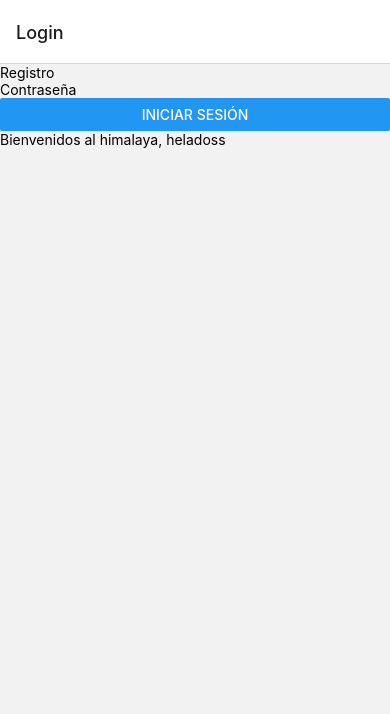
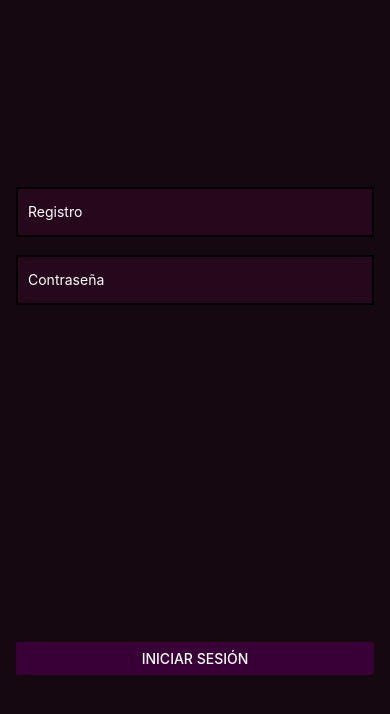
Before and after one commit to kechus/ase-plus, a React Native app: screen /login in a window 390 px wide. Shown: the top 714 px of the page. Built offline with nearby package versions, Linux system fonts and the light colour scheme.

Commit message:
basic styling

```diff
--- a/App.js
+++ b/App.js
@@ -1,9 +1,9 @@
 import { NavigationContainer } from '@react-navigation/native';
 import { createNativeStackNavigator } from '@react-navigation/native-stack';
-import Home from './screens/Home';
-import Login from './screens/Login'
+import Home from "./screens/Home";
+import Login from "./screens/Login";
 
-const stack = createNativeStackNavigator()
+const stack = createNativeStackNavigator();
 
 export default function App() {
   return (
@@ -12,12 +12,12 @@ export default function App() {
         <stack.Screen
           name="login"
           component={Login}
-          options={{ title: "Login" }}
+          options={{ title: "Login", headerShown: false }}
         ></stack.Screen>
         <stack.Screen
           name="home"
           component={Home}
-          options={{ title: "Welcome" }}
+          options={{ title: "Welcome", headerShown: false }}
         ></stack.Screen>
       </stack.Navigator>
     </NavigationContainer>
--- /dev/null
+++ b/components/CustomText.js
@@ -0,0 +1,13 @@
+import { Text, StyleSheet } from "react-native";
+
+const CustomText = ({ text }) => {
+  return <Text style={styles.view}>{text}</Text>;
+};
+
+const styles = StyleSheet.create({
+  view: {
+    color: "white",
+  },
+});
+
+export default CustomText;
--- a/components/DatePicker.js
+++ b/components/DatePicker.js
@@ -1,5 +1,5 @@
-import { React, useEffect, useState } from "react";
-import { Button, View, Text } from "react-native";
+import { React } from "react";
+import { ScrollView, StyleSheet } from "react-native";
 import DayOfWeek from "./DayOfWeek";
 
 const DAYS_OF_THE_WEEK = [
@@ -16,17 +16,25 @@ const DatePicker = (props) => {
     props.onDayChange(i);
   };
   return (
-    <View>
+    <ScrollView style={sytles.picker} horizontal={true}>
       {DAYS_OF_THE_WEEK.map((day, i) => {
         return (
           <DayOfWeek
             onDaySelect={onChange}
             values={{ dayName: day, index: i }}
+            key={i}
           />
         );
       })}
-    </View>
+    </ScrollView>
   );
 };
 
+const sytles = StyleSheet.create({
+  picker: {
+    flex: 1,
+    flexDirection: "row",
+  },
+});
+
 export default DatePicker;
--- a/components/DayOfWeek.js
+++ b/components/DayOfWeek.js
@@ -1,12 +1,23 @@
-import { React, useEffect, useState } from "react";
-import { Button, View, Text } from "react-native";
+import { TouchableOpacity, StyleSheet } from "react-native";
+import CustomText from "./CustomText";
+import { globalStyles } from "../styles/global";
 
 const DayOfWeek = (props) => {
   const onChange = () => {
     props.onDaySelect(props.values.index);
   };
 
-  return <Button onPress={onChange} title={props.values.dayName} />;
+  return (
+    <TouchableOpacity onPress={onChange} style={styles.day}>
+      <CustomText text={props.values.dayName} />
+    </TouchableOpacity>
+  );
 };
 
+const styles = StyleSheet.create({
+  day: {
+    ...globalStyles.button,
+  },
+});
+
 export default DayOfWeek;
--- a/components/Module.js
+++ b/components/Module.js
@@ -1,14 +1,23 @@
-import { React, useEffect } from "react";
-import { View, Text } from "react-native";
+import { View, StyleSheet } from "react-native";
+import CustomText from "./CustomText";
+import { COLORS } from "../styles/global";
 
 const Module = ({ data }) => {
   return (
-    <View>
-      <Text>{data.hour}</Text>
-      <Text>{data.class.materia}</Text>
-      <Text>{data.class.salon}</Text>
+    <View style={styles.moduleContainer}>
+      <CustomText text={data.class.materia} />
+      <CustomText text={data.hour} />
+      <CustomText text={data.class.salon} />
     </View>
   );
 };
 
+const styles = StyleSheet.create({
+  moduleContainer: {
+    backgroundColor: COLORS.secondary,
+    borderWidth: 2,
+    padding: 5,
+    margin: 2,
+  },
+});
 export default Module;
--- a/screens/Home.js
+++ b/screens/Home.js
@@ -1,8 +1,9 @@
 import { React, useEffect, useState } from "react";
-import { ScrollView, View } from "react-native";
+import { ScrollView, View, StyleSheet } from "react-native";
 import { getItemFromStorage } from "../Utils/FileHandling";
 import Module from "../components/Module";
 import DatePicker from "../components/DatePicker";
+import { globalStyles } from "../styles/global";
 
 const Home = ({ navigation, route }) => {
   const [schedule, setSchedule] = useState([]);
@@ -17,13 +18,14 @@ const Home = ({ navigation, route }) => {
   }, []);
 
   const handleDayChange = (day) => {
-    console.log(day);
     setDay(day);
   };
 
   return (
-    <ScrollView>
+    <ScrollView style={globalStyles.body}>
       <DatePicker onDayChange={handleDayChange} />
+      {/* <TodayModules /> */}
+      <View style={styles.container}>
         {schedule.map((hour, i) => {
           const todayClass = hour.classes[day];
           if (Object.keys(todayClass).length !== 0)
@@ -31,8 +33,16 @@ const Home = ({ navigation, route }) => {
               <Module key={i} data={{ class: todayClass, hour: hour.time }} />
             );
         })}
+      </View>
     </ScrollView>
   );
 };
 
+const styles = StyleSheet.create({
+  container: {
+    flex: 1,
+    marginHorizontal: 16,
+  },
+});
+
 export default Home;
--- a/screens/Login.js
+++ b/screens/Login.js
@@ -1,8 +1,9 @@
 import { React, useState, useEffect } from "react";
-import { Text, View, TextInput, Button } from "react-native";
+import { Text, View, TextInput, Button, StyleSheet } from "react-native";
 import { login, fetchSchedule } from "../Utils/Service";
 import { parseHTML } from "../Utils/ParserHTML";
 import { getItemFromStorage, storeItem } from "../Utils/FileHandling";
+import { globalStyles, COLORS } from "../styles/global";
 
 const Login = ({ navigation, props }) => {
   const [registro, setRegistro] = useState("");
@@ -36,24 +37,49 @@ const Login = ({ navigation, props }) => {
   };
 
   return (
+    <View style={globalStyles.body}>
+      <View style={loginStyles.container}>
         <View>
+          <View style={globalStyles.textInputWrap}>
             <TextInput
               placeholder="Registro"
               onChangeText={setRegistro}
               value={registro}
+              style={globalStyles.textInput}
+              placeholderTextColor={"white"}
             />
+          </View>
 
+          <View style={globalStyles.textInputWrap}>
             <TextInput
               placeholder="Contraseña"
               onChangeText={setPassword}
               value={password}
-        secureTextEntry
+              secureTextEntry={true}
+              placeholderTextColor={"white"}
+              style={globalStyles.textInput}
             />
+          </View>
+        </View>
 
-      <Button onPress={tryLogin} title="Iniciar sesión" />
-      <Text>Bienvenidos al himalaya, heladoss</Text>
+        <Button
+          onPress={tryLogin}
+          title="Iniciar sesión"
+          color={COLORS.secondary}
+          styles={loginStyles.loginButton}
+        />
+      </View>
     </View>
   );
 };
 
+const loginStyles = StyleSheet.create({
+  loginButton: {},
+  container: {
+    flex: 1,
+    marginHorizontal: 16,
+    justifyContent: "space-around",
+  },
+});
+
 export default Login;
--- a/styles/global.js
+++ b/styles/global.js
@@ -1,15 +1,32 @@
-const styles = StyleSheet.create({
-  container: {
+import { StyleSheet, StatusBar } from "react-native";
+
+const COLORS = {
+  primary: "#150811",
+  secondary: "#380036",
+  third: "#26081C",
+  clear: "#0CBABA",
+  clearer: "#01BAEF",
+};
+
+const globalStyles = StyleSheet.create({
+  body: {
     flex: 1,
-    paddingTop: StatusBar.currentHeight,
+    marginTop: StatusBar.currentHeight,
+    backgroundColor: COLORS.primary,
   },
-  scrollView: {
-    backgroundColor: "pink",
-    marginHorizontal: 20,
+  textInput: {
+    height: 50,
+    borderWidth: 2,
+    padding: 10,
+    color: "white",
   },
-  text: {
-    fontSize: 42,
+  textInputWrap: {
+    marginTop: "5%",
+    backgroundColor: COLORS.third,
+  },
+  button: {
+    borderWidth: 2,
+    padding: 10,
   },
 });
-
-export default styles;
+export { globalStyles, COLORS };
```
Lines whose indentation alone changed are shown as unchanged.
